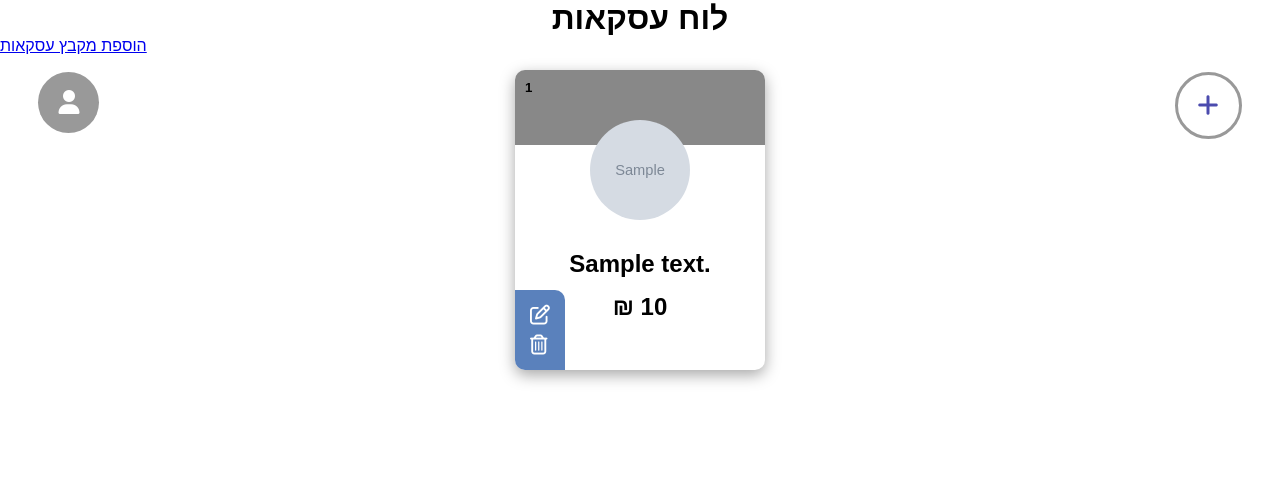
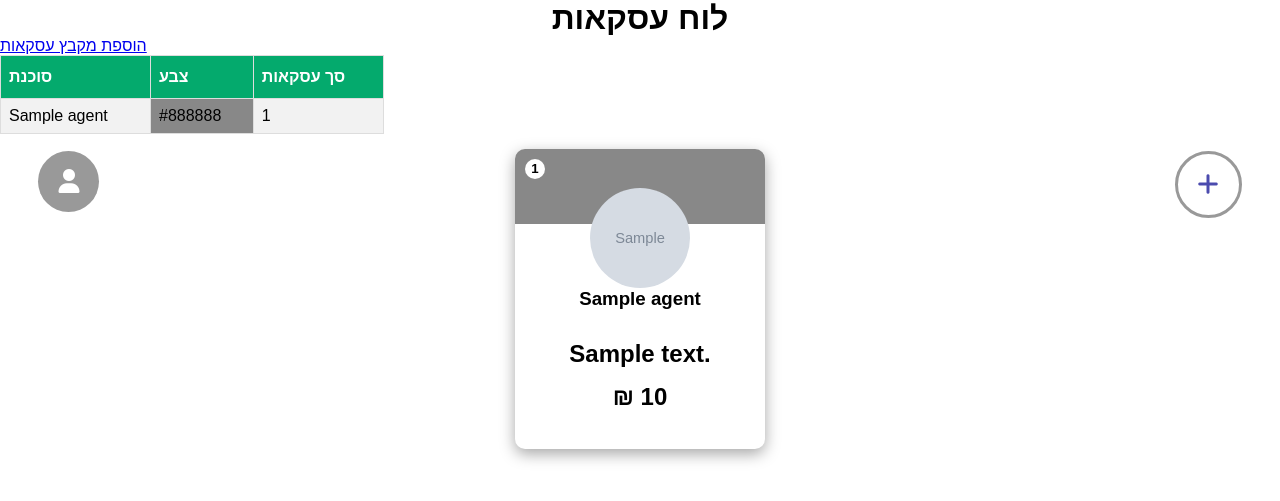
Before and after one commit to meniAvitan/remax-Deals, a PHP site: page /remaxLeads/ in a window 1280 px wide. Shown: the top 501 px of the page. Run offline with PHP 8.4, Linux system fonts and the light colour scheme; tables that the repository leaves empty or names only in its code hold one stand-in row (values such as "Sample post"); grey boxes marked "Sample" are stand-in pictures; some libraries are stand-ins or nearby versions.

Commit message:
complete update sand delete deal and conection tablr data and select score data

```diff
--- a/css/main.css
+++ b/css/main.css
@@ -10,6 +10,34 @@ body {
 
 .title {
     text-align: center;
+}
+
+#customers {
+    font-family: Arial, Helvetica, sans-serif;
+    border-collapse: collapse;
+    width: 30%;
+}
+
+#customers td,
+#customers th {
+    border: 1px solid #ddd;
+    padding: 8px;
+}
+
+#customers tr:nth-child(even) {
+    background-color: #f2f2f2;
+}
+
+#customers tr:hover {
+    background-color: #ddd;
+}
+
+#customers th {
+    padding-top: 12px;
+    padding-bottom: 12px;
+    text-align: left;
+    background-color: #04AA6D;
+    color: white;
 }
 
 .container {
@@ -65,6 +93,7 @@ body {
     flex-direction: column;
     margin: 15px;
     position: relative;
+    cursor: pointer;
 }
 
 .agent_color {
@@ -77,63 +106,65 @@ body {
     z-index: -1;
 }
 
-.color-1 {
-    background-color: rgb(226, 139, 26);
-}
-
-.color-2 {
-    background-color: rgb(38, 193, 139);
-}
-
-.color-3 {
-    background-color: rgb(66, 159, 216);
-}
-
-.color-4 {
-    background-color: rgb(198, 74, 83);
-}
-
-.color-5 {
-    background-color: rgb(220, 178, 106);
-}
-
-.color-6 {
-    background-color: rgb(66, 216, 124);
-}
-
-.color-7 {
-    background-color: rgb(63, 40, 168);
-}
-
-.color-8 {
-    background-color: rgb(213, 66, 216);
-}
-
-.color-9 {
-    background-color: rgb(71, 43, 71);
-}
-
-.color-10 {
-    background-color: rgb(197, 197, 42);
-}
-
-.color-11 {
-    background-color: rgb(216, 109, 66);
-}
-
-.color-12 {
-    background-color: rgb(213, 66, 216);
-}
-
 .cardNumber {
     position: absolute;
     top: 10px;
     left: 10px;
+    background-color: #fff;
+    border-radius: 50%;
+    height: 20px;
+    width: 20px;
+}
+
+.cardNumber h5 {
+    text-align: center;
+    margin-top: 2px;
+}
+
+.room-image {
+    position: relative;
+    overflow: hidden;
+}
+
+.room-image img {
+    transition: var(--transition);
+    min-height: 230px;
+}
+
+.card-desc {
+    display: block;
+    text-align: center;
+    position: absolute;
+    height: 0;
+    top: 0;
+    opacity: 0;
+    transition: 0.8s;
+    width: 100%;
+}
+
+.plus {
+    position: absolute;
+    top: 90%;
+    left: 90%;
+    transform: translate(-50%, -50%);
+    font-size: 3rem;
+    color: rgb(252, 252, 252);
+    background-color: rgb(19, 18, 18);
+    border-radius: 50%;
+    padding: 0px 10px;
+    z-index: 100 !important;
+}
+
+.room-image:hover .card-desc {
+    opacity: 1;
+    height: 100%;
 }
 
 .profileImage {
     width: 100px;
     height: 100px;
+    position: relative;
+    overflow: hidden;
 }
 
 .profileImage img {
@@ -142,25 +173,37 @@ body {
     border-radius: 50%;
 }
 
+.profileImage .card-desc {
+    opacity: 1;
+    height: 100%;
+    border-radius: 50%;
+    border: none;
+}
+
 .row {
     margin-top: 15px;
 }
 
 .action {
     position: absolute;
-    bottom: 0px;
+    bottom: 0%;
     left: 0px;
+    display: none;
+    flex-direction: row;
+    border-bottom-left-radius: 10px;
+    padding: 10px;
+    transition: 0.8s ease;
+    opacity: 0;
+}
+
+.card_wrap:hover .action {
     display: flex;
-    flex-direction: column;
-    background-color: rgb(90, 129, 188);
-    border-bottom-left-radius: 10px;
-    border-top-right-radius: 10px;
-    padding: 10px;
+    opacity: 1;
 }
 
 .action i {
     margin: 5px;
-    color: #fff;
+    color: rgb(218, 31, 31);
     cursor: pointer;
     font-size: 20px;
 }
--- a/deleteAgent.php
+++ b/deleteAgent.php
@@ -1,14 +1,10 @@
 <?php
 
 include 'config/app.php';
-include 'profileModel.php';
+include 'modells/profileModel.php';
 $model = new profileModel();
 $id = $_REQUEST['id'];
 $delete = $model->deleteAgent($id);
 
-// if($delete){
-//     // echo "<script>alert('delete successfully');</script>";
-//     // echo "<script>window.location.href = 'profile.php';</script>";
-// }
 
 ?>
--- a/index.php
+++ b/index.php
@@ -1,7 +1,11 @@
 <?php
 include 'config/app.php';
 ?>
+  <?php
 
+
+
+ ?>
 <!DOCTYPE html>
 <html lang="en">
 <head>
@@ -13,6 +17,8 @@ include 'config/app.php';
     <script src="https://use.fontawesome.com/f945fb7183.js"></script>
     <link rel="stylesheet" href="https://cdnjs.cloudflare.com/ajax/libs/font-awesome/6.1.1/css/all.min.css" integrity="sha512-KfkfwYDsLkIlwQp6LFnl8zNdLGxu9YAA1QvwINks4PhcElQSvqcyVLLD9aMhXd13uQjoXtEKNosOWaZqXgel0g==" crossorigin="anonymous" referrerpolicy="no-referrer" />
     <!-- <link rel="stylesheet" href="https://stackpath.bootstrapcdn.com/bootstrap/4.3.1/css/bootstrap.min.css"> -->
+
+
 </head>
 <body>
 <h1 class="title">לוח עסקאות</h1>
@@ -27,8 +33,40 @@ include 'modells/model.php';
 $model = new Model();
 
 $deals = $model->getDeals();
+$scores = $model->getCountDealsByAgent();
 
 ?>
+
+
+<table id="customers">
+  <tr>
+    <th>סוכנת</th>
+    <th>צבע</th>
+    <th>סך עסקאות</th>
+  </tr>
+
+
+<?php
+
+foreach($scores as $score){
+    $dataPoints = array(
+        array("y" => $score['sumDeals'], "label" => $score['name'] )
+    );
+?>
+  <tr>
+    <td><?php echo $score['name'] ?></td>
+    <td style="background-color: <?php echo $score['color']?>"><?php echo $score['color'] ?></td>
+    <td><?php echo $score['sumDeals'] ?></td>
+  </tr>
+
+  <?php
+}
+?>
+
+</table>
+
+
+
     <div class="container">
         <div class="addDeal">
             <a href="<?php base_url('addNewDeal.php') ?>">
@@ -43,30 +81,39 @@ $deals = $model->getDeals();
 
 
 
+
 <?php
+$card_index_num = 1;
 foreach($deals as $deal){
 
 
 ?>
 
+
+
     <div class="card_wrap">
+
     <div style="background-color: <?php echo $deal['color'] ?>" class="agent_color "></div>
     <div class="cardNumber">
-                <h5><?php  echo $deal['deal_id'] ?></h5>
+        <h5><?php  echo $card_index_num; ?></h5>
     </div>
     <div class="profileImage">
+        <a href="./profile.php" >
             <img src="./uploads/<?=$deal['image'] ?>" alt="<?php echo $deal['name']." profile image" ?>" alt="">
+
+        </a>
     </div>
+    <h3><?php echo $deal['name'] ?></h3>
     <div class="row dealType">
         <h1><?php echo $deal['type'] ?></h1>
     </div>
     <div class="row dealAddress">
         <h2><?php echo $deal['address'] ?> </h2>
     </div>
-            <div class="row price">
+    <div class="row price" >
         <h2><?php if($deal['price'] == 0)
         {
-                echo "מקום זה שמור ל...";
+        echo "<h2 dir='rtl'>מקום זה שמור ל...</h2>";
         }
         else
         {
@@ -84,17 +131,19 @@ foreach($deals as $deal){
         </a>
     </div>
   </div>
+<!-- </div> -->
 
 <?php
-}?>
+$card_index_num ++;
+}
+?>
+
+</div>
 
 
 
 
+<script src="https://canvasjs.com/assets/script/canvasjs.min.js"></script>
 
-
-
-
-    </div>
 </body>
 </html>
--- a/modells/model.php
+++ b/modells/model.php
@@ -7,7 +7,18 @@ class Model{
         $this->conn = $db->conn;
     }
 
+    public function getCountDealsByAgent(){
+        $data = null;
+        $query = "SELECT DISTINCT ad.agent_id, COUNT(*) as sumDeals, a.name, a.color FROM agent_deal ad LEFT JOIN agent a ON a.agent_id = ad.agent_id GROUP BY ad.agent_id";
 
+        if($sql = $this->conn->query($query)){
+
+            while($row =  mysqli_fetch_assoc($sql)){
+                $data[] = $row;
+            }
+        }
+        return $data;
+    }
 
     public function getDeals(){
         $data = null;
@@ -42,34 +53,33 @@ class Model{
 
     public function updateDeal($data){
 
-        $query = "UPDATE deals d LEFT JOIN agent_deal ad ON d.id = ad.deal_id LEFT JOIN agent a ON a.agent_id = ad.agent_id SET d.address = '$data[address]' , d.type = '$data[typeDeal]' , d.price = '$data[price]' , ad.agent_id = '$data[agent_id]' WHERE d.id = '$data[id]'";
-        if ($sql = $this->conn->query($query)) {
+
+        $query = "UPDATE deals d LEFT JOIN agent_deal ad ON d.id = ad.deal_id
+        LEFT JOIN agent a ON a.agent_id = ad.agent_id
+        SET d.address = ? , d.type = ? , d.price = ? , ad.agent_id = ?
+        WHERE d.id = ? ";
+
+        $stmt = mysqli_prepare($this->conn, $query);
+        if(!$stmt)
+        {
+            echo "sql statment feiled";
+        }
+        else
+        {
+            mysqli_stmt_bind_param($stmt, "ssiii", $data['address'], $typeDeal, $data['price'], $agentNameId, $data['id'] );
+
+            $agentNameId = htmlspecialchars($_POST['agentName']);
+            $typeDeal = htmlspecialchars($_POST['typeDeal']);
+
+            mysqli_stmt_execute($stmt);
+            mysqli_stmt_fetch($stmt);
+
+        }
+        if($stmt == true){
             return true;
         }else{
             return false;
         }
-        // $stmt = mysqli_prepare($this->conn, $query);
-        // if(!$stmt)
-        // {
-        //     echo "sql statment feiled";
-        // }
-        // else
-        // {
-        //     mysqli_stmt_bind_param($stmt, "ssiii", $data['address'], $data['typeDeal'], $data['price'], $data['agent_id'], $data['id'] );
-        //     mysqli_stmt_execute($stmt);
-        //     mysqli_stmt_fetch($stmt);
-
-        // }
-        // if($stmt == true){
-        //     var_dump($stmt);
-        //         print_r($stmt);
-
-
-
-        // }else{
-        //     var_dump($stmt);
-        //     print_r($stmt);
-        // }
     }
 
     public function insertGroup(){
@@ -134,5 +144,43 @@ class Model{
             return $result;
         }
     }
+
+    public function deleteAgent($id){
+        $query = "DELETE d.*, ad.* FROM `deals` as d, `agent_deal` as ad WHERE d.id = ? AND d.id = ad.deal_id";
+        $stmt = mysqli_prepare($this->conn, $query);
+
+        $bind = $stmt->bind_param('i', $id);
+
+        // Check if bind_param() failed.
+        // bind_param() can fail because the number of parameter doesn't match the placeholders
+        // in the statement, or there's a type conflict, or ....
+
+        if ( false === $bind ) {
+            error_log('bind_param() failed:');
+            error_log( print_r( htmlspecialchars($stmt->error), true ) );
+            exit();
+        }
+
+        // Execute the query
+
+        $exec = $stmt->execute();
+
+        // Check if execute() failed.
+        // execute() can fail for various reasons. And may it be as stupid as someone tripping over the network cable
+
+        if ( false === $exec ) {
+            error_log('mysqli execute() failed: ');
+            error_log( print_r( htmlspecialchars($stmt->error), true ) );
+        }
+        else{
+            echo "<script>alert('delete successfuly')</script>";
+            header("Location: index.php");
+        }
+        // if ($sql = $this->conn->query($query)) {
+        //     return true;
+        // }else{
+        //     return false;
+        // }
+    }
 }
 ?>
```
Also changed, not shown: deleteDeal.php (+6 -1 lines), updateDeal.php (+12 -18 lines), uploads/6282028a1ba3f1.03439958.jpg (added), uploads/Comp_13.webp (added). Lines whose indentation alone changed are shown as unchanged.
